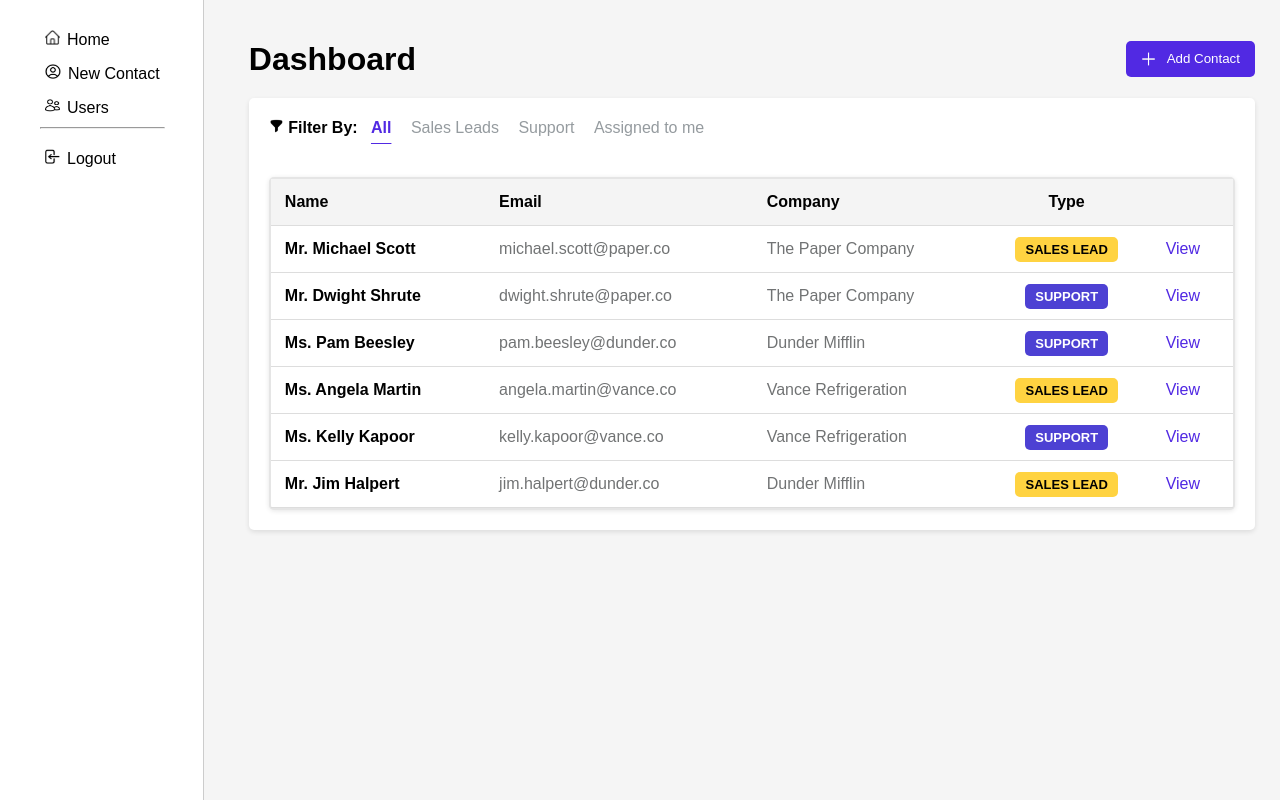
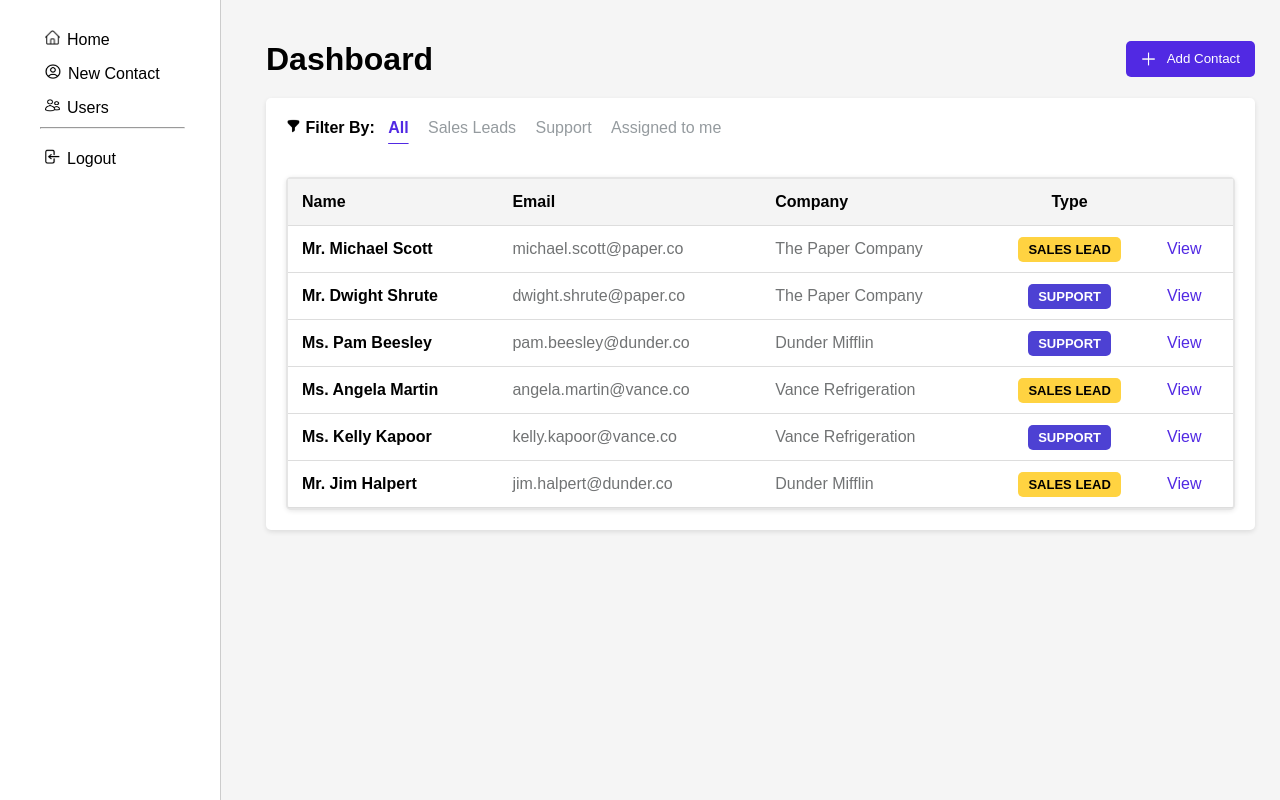
Before and after one commit to xeniqued/info2180-finalproject, a PHP site: page /dashboard.html in a window 1280 px wide. Shown: the part 50-850 px from the top of the page. Run offline with PHP 8.4, Linux system fonts and the light colour scheme.

Commit message:
minor fixes with layout when screen is minimized

```diff
--- a/styles.css
+++ b/styles.css
@@ -46,6 +46,7 @@ body{
     font-size: 20px;
     font-weight: bold;
     color: black;
+    min-width: 200px;
 
 }
 
@@ -62,6 +63,7 @@ li img{
 
 .menu li{
     margin: 5px;
+    padding-right: 20px;
 }
 
 /* Styling the navigation links text */
@@ -142,6 +144,8 @@ li img{
 /* Styling the filter section */
 .filters {
     margin: 20px;
+    white-space: nowrap;
+    text-overflow: clip;
 }
 
 .filters span {
@@ -156,6 +160,7 @@ li img{
     color: #959b9f;
     position: relative;
     display: inline-block;
+
 }
 
 .filters a.active {
@@ -163,6 +168,7 @@ li img{
     text-decoration: underline;
     text-underline-offset: 10px;
     color: #5129e3;
+
 }
 
 
```
